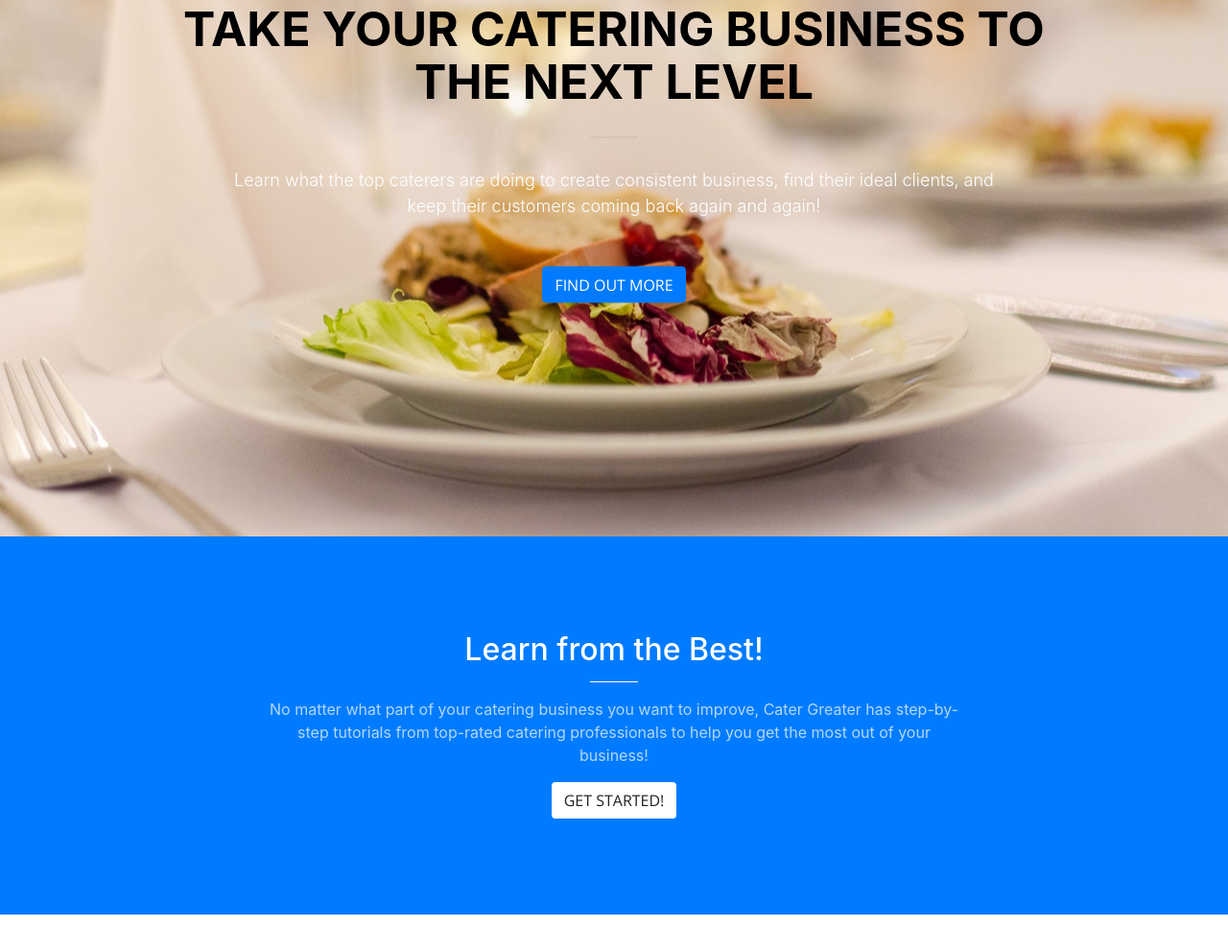
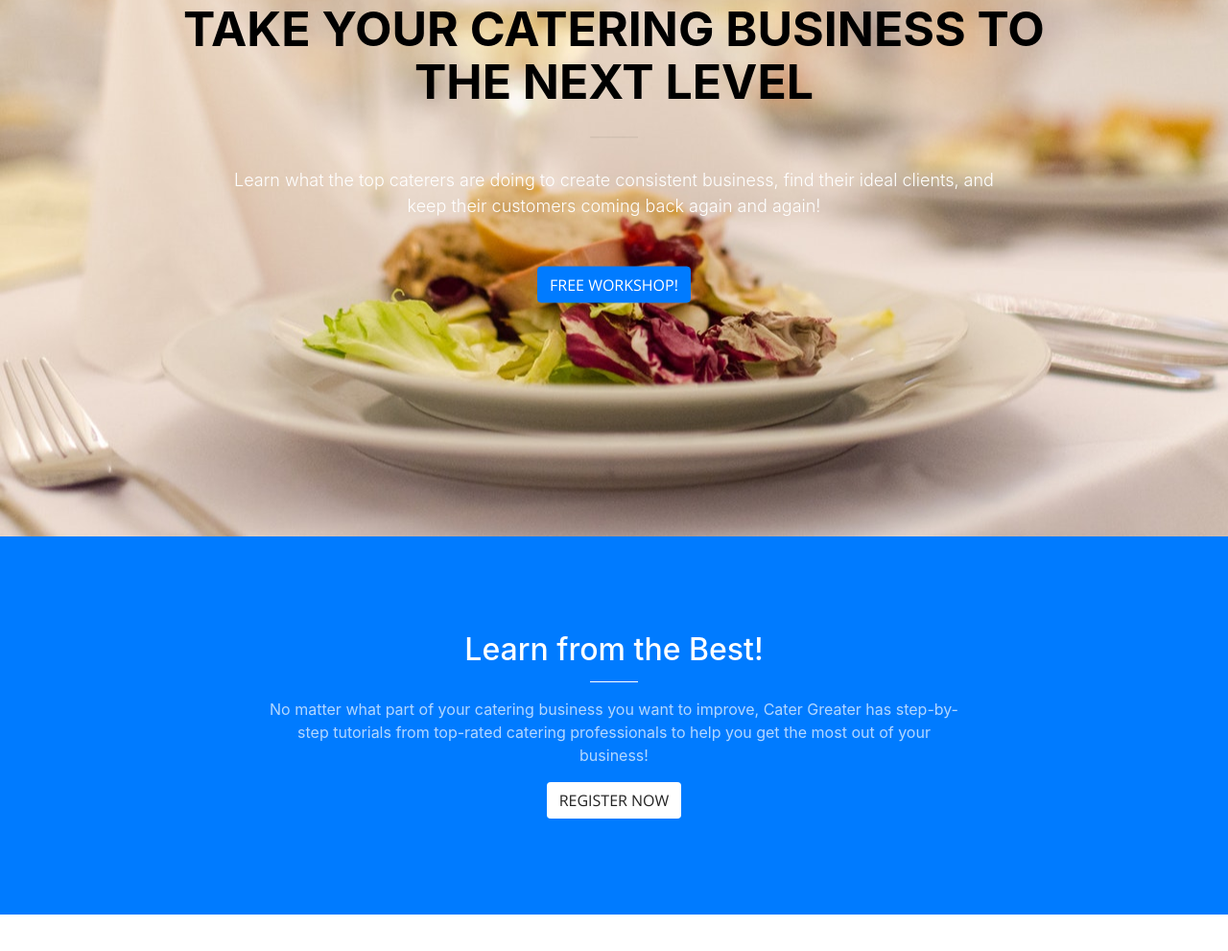
Before and after one commit to twack05/cg-landing, a website with bundled scripts: page index.html in a window 1280 px wide. Shown: the part 241-1232 px from the top of the page at 96% size. Built offline with nearby package versions, Linux system fonts and the light colour scheme.

Commit message:
Add call to action everywhere

```diff
--- a/index.html
+++ b/index.html
@@ -63,7 +63,7 @@
           <h1 id="homeHeading" style="color: black">Take Your Catering Business to the Next Level</h1>
           <hr>
           <p style="color: white">Learn what the top caterers are doing to create consistent business, find their ideal clients, and keep their customers coming back again and again!</p>
-          <a class="btn btn-primary btn-xl js-scroll-trigger" href="#about">Find Out More</a>
+          <a class="btn btn-primary btn-xl js-scroll-trigger" href="https://docs.google.com/forms/d/e/1FAIpQLSeSJMNR4l90NqyBmu7kos2CHzyTZpDx9hUVTgHIs8GDPKkSfA/viewform">Free Workshop!</a>
         </div>
       </div>
     </header>
@@ -75,7 +75,7 @@
             <h2 class="section-heading text-white">Learn from the Best!</h2>
             <hr class="light">
             <p class="text-faded">No matter what part of your catering business you want to improve, Cater Greater has step-by-step tutorials from top-rated catering professionals to help you get the most out of your business!</p>
-            <a class="btn btn-default btn-xl js-scroll-trigger" href="#services">Get Started!</a>
+            <a class="btn btn-default btn-xl js-scroll-trigger" href="https://docs.google.com/forms/d/e/1FAIpQLSeSJMNR4l90NqyBmu7kos2CHzyTZpDx9hUVTgHIs8GDPKkSfA/viewform">Register Now</a>
           </div>
         </div>
       </div>
```
